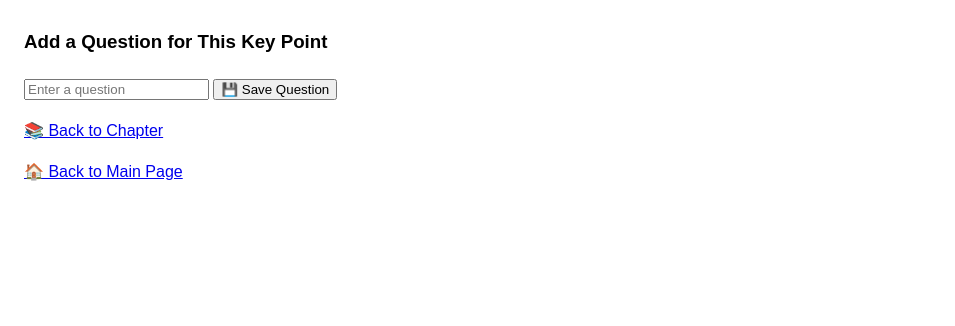
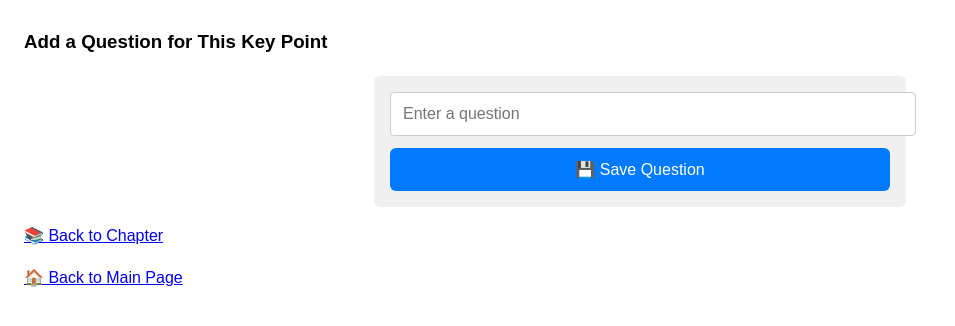
Before and after one commit to andreiyorku/pythonanywhere, a Django app: template myapp/templates/chapter_key_point.html in a window 1280 px wide. Shown: the part 88-414 px from the top of the page, without its empty margins (0-955 px from the left). Run offline with Django 3.2, Linux system fonts and the light colour scheme; the template is opened without the code that fills it, so the values that code supplies are empty; parts of the project's set-up code (start-up, migrations or seed data) failed here and were passed over.

Commit message:
chapter key point template revised

```diff
--- a/myapp/templates/chapter_key_point.html
+++ b/myapp/templates/chapter_key_point.html
@@ -36,6 +36,37 @@
         .keypoint p {
             font-size: 1rem;
         }
+        form {
+            width: 100%;
+            max-width: 500px;
+            margin: 16px auto;
+            padding: 16px;
+            background-color: #f0f0f0;
+            border-radius: 6px;
+        }
+        form label {
+            font-size: 1rem;
+            display: block;
+            margin-bottom: 6px;
+        }
+        form input, form select, form textarea {
+            width: 100%;
+            padding: 12px;
+            font-size: 1rem;
+            margin-bottom: 12px;
+            border: 1px solid #ccc;
+            border-radius: 4px;
+        }
+        form button {
+            width: 100%;
+            padding: 12px;
+            font-size: 1rem;
+            background-color: #007bff;
+            color: #fff;
+            border: none;
+            border-radius: 6px;
+            cursor: pointer;
+        }
         .nav-buttons {
             text-align: center;
             margin-top: 16px;
@@ -50,9 +81,6 @@
             border-radius: 6px;
             margin: 0 5px;
         }
-        .nav-buttons a:hover {
-            background-color: #0056b3;
-        }
         @media (max-width: 768px) {
             body {
                 font-size: 18px;
@@ -60,7 +88,7 @@
             h1 {
                 font-size: 1.5rem;
             }
-            .keypoint p {
+            .keypoint p, form label, form input, form select, form textarea, form button {
                 font-size: 1.1rem;
             }
             .nav-buttons a {
```
